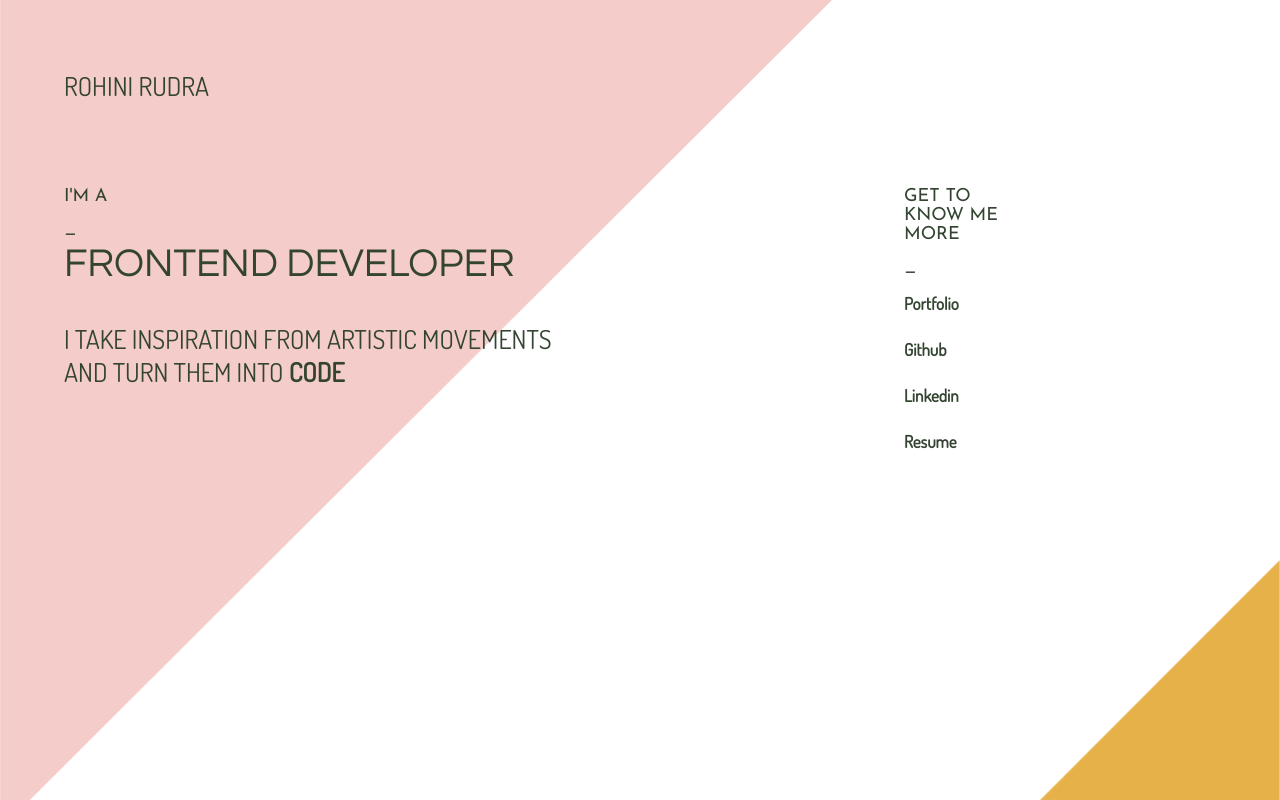
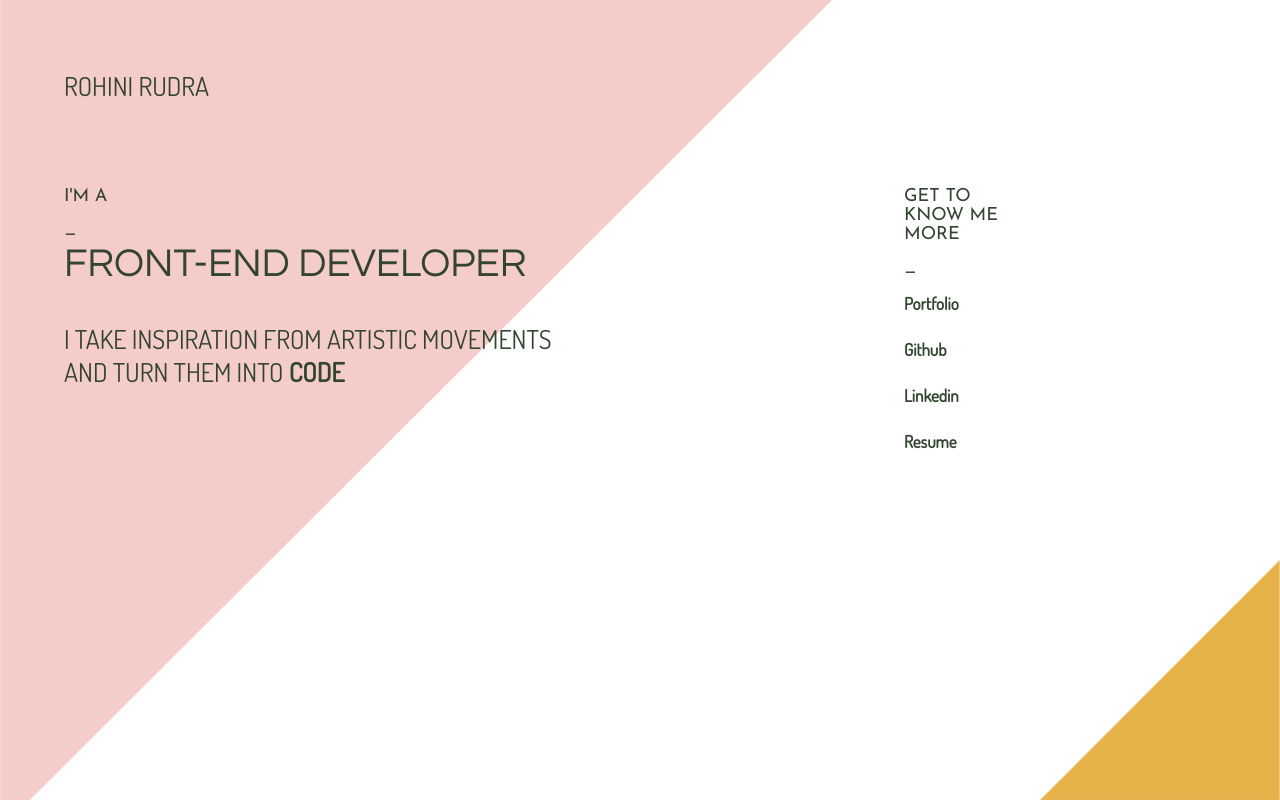
Before and after one commit to rohini315/rohinirudra, a plain HTML site: page index.html in a window 1280 px wide. Drawn offline with nearby package versions, Linux system fonts and the light colour scheme.

Commit message:
design changes to index.html

```diff
--- a/index.html
+++ b/index.html
@@ -20,7 +20,7 @@
           <div id="description">
             <h3 class="intro">I'm A</h3>
             <h3 class="dash">&mdash;</h3>
-            <h1 class="job">FRONTEND DEVELOPER</h1><br><br>
+            <h1 class="job">FRONT-END DEVELOPER</h1><br><br>
             <h2 class="about"> I take inspiration from artistic movements<br>and turn them into <strong>code</strong>
           </div>
 
```
